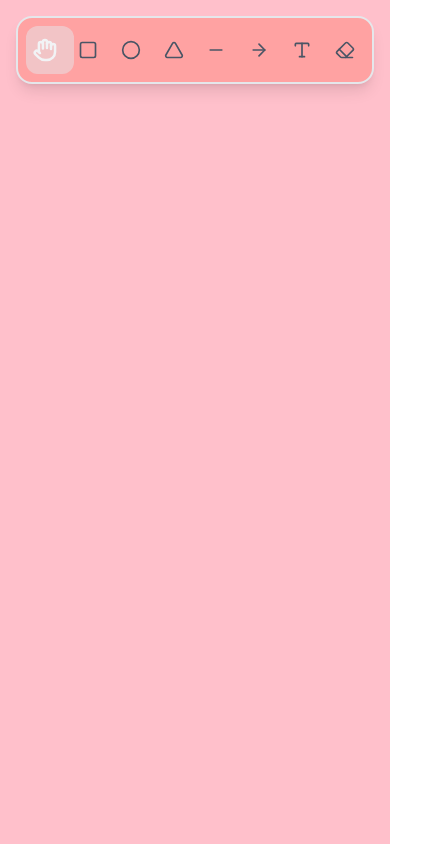
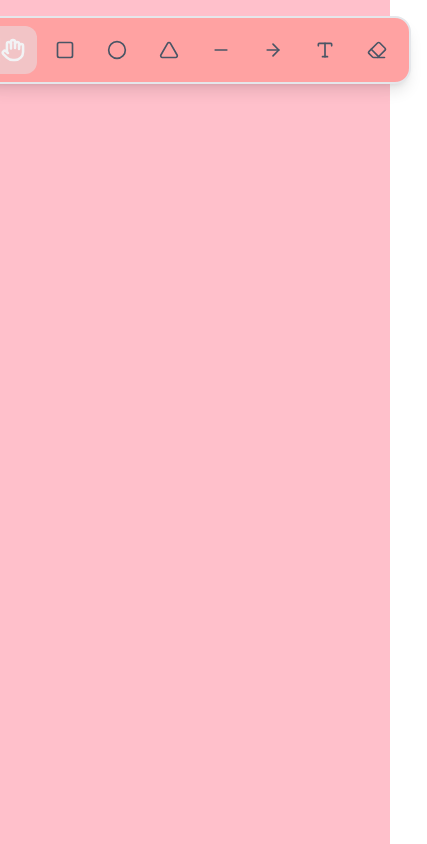
Before and after one commit to kunalverma06/Excalidraw_clone, a Next.js app in the folder apps/frontend/: page /canvas/234 in a window 390 px wide. Shown: the whole page, 427 px wide, since content can reach past the window. Built offline with nearby package versions, Linux system fonts and the light colour scheme.

Commit message:
fixed navbar

```diff
--- a/apps/frontend/components/Canvas.tsx
+++ b/apps/frontend/components/Canvas.tsx
@@ -24,14 +24,16 @@ const CanvasComp = ({activeTool}:CanvasProp) => {
         initdraw(canvas, currentRef, startRef ,activeTool)
 
     })
+    const w = window.innerWidth;
+    const h = window.innerHeight
 
     return (
         <div >
 
             <canvas className="z-0"
                 ref={canvasRef}
-                width={window.innerWidth}
-                height={window.innerHeight}
+                width={w}
+                height={h}
                 style={{ backgroundColor: "pink" }}
             ></canvas>
 
--- a/apps/frontend/components/Navbar.tsx
+++ b/apps/frontend/components/Navbar.tsx
@@ -23,7 +23,7 @@ const Navbar = ({ activeTool }: NavbarProps) => {
   const activeIndex = tools.findIndex(t => t.id === activeTool.current);
 
   return (
-    <div className=" absolute w-screen flex justify-center items-center p-4 ">
+    <div className=" absolute left-1/2 -translate-x-1/2 flex items-center p-4 ">
       <div className="relative rounded-2xl shadow-lg border-2 z-10 border-gray-200 p-2 flex gap-1 overflow-hidden bg-red-300">
         {/* Animated background indicator */}
         <div
```
